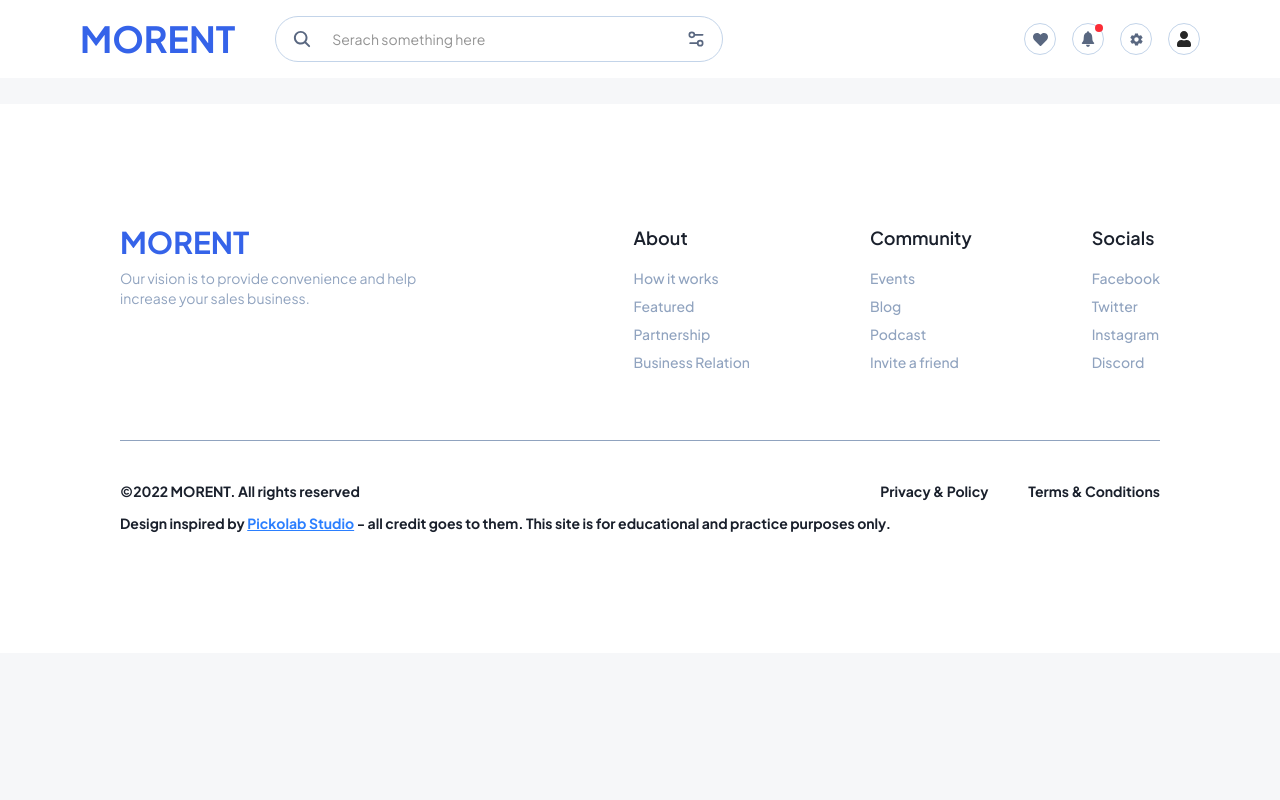
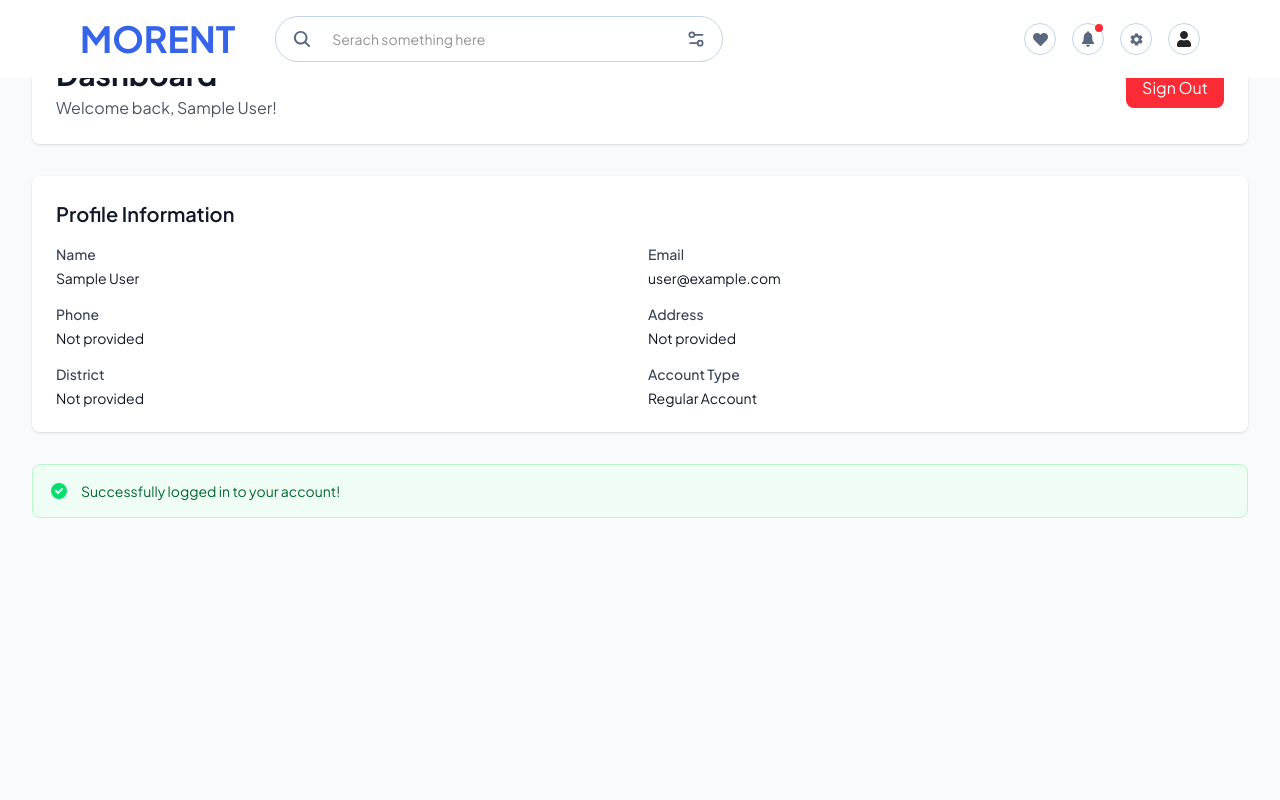
Before and after one commit to manjurul369/next-car, a Next.js app: page /auth/admin/dashboard in a window 1280 px wide. Shown: the top 800 px of the page. Built offline with nearby package versions, Linux system fonts and the light colour scheme; no server answers; sample sign-in values are in the browser's storage.

Commit message:
feat: enhance Google authentication flow and improve dashboard UI

```diff
--- a/app/api/auth/[...nextauth]/route.js
+++ b/app/api/auth/[...nextauth]/route.js
@@ -1,9 +1,7 @@
 import NextAuth from 'next-auth'
 import GoogleProvider from 'next-auth/providers/google'
-import { MongoDBAdapter } from '@next-auth/mongodb-adapter'
 import { connectDB } from '@/helper/db'
 import { User } from '@/models/user'
-import mongoose from 'mongoose'
 
 const handler = NextAuth({
   providers: [
@@ -12,7 +10,6 @@ const handler = NextAuth({
       clientSecret: process.env.GOOGLE_CLIENT_SECRET,
     })
   ],
-  adapter: MongoDBAdapter(mongoose.connection.client),
   callbacks: {
     async signIn({ user, account, profile }) {
       try {
@@ -20,7 +17,7 @@ const handler = NextAuth({
 
         if (account.provider === 'google') {
           // Check if user already exists
-          const existingUser = await User.findOne({
+          let existingUser = await User.findOne({
             $or: [
               { email: user.email },
               { googleId: account.providerAccountId }
@@ -33,37 +30,61 @@ const handler = NextAuth({
               name: user.name,
               email: user.email,
               googleId: account.providerAccountId,
-              phone: '', // Will be filled later if needed
-              address: '', // Will be filled later if needed
-              district: '', // Will be filled later if needed
-              nid: null, // Will be filled later if needed
-              drivingLicense: '', // Will be filled later if needed
+              phone: '',
+              address: '',
+              district: '',
+              nid: null,
+              drivingLicense: '',
               password: '', // No password for Google users
             });
 
-            await newUser.save();
+            existingUser = await newUser.save();
+            console.log('New Google user created:', existingUser._id);
+          } else {
+            console.log('Existing user found:', existingUser._id);
+            // Update Google ID if it doesn't exist
+            if (!existingUser.googleId) {
+              existingUser.googleId = account.providerAccountId;
+              await existingUser.save();
+            }
           }
         }
 
         return true;
       } catch (error) {
         console.error('Error during sign in:', error);
-        return false;
+        return true; // Allow sign in even if there's a database error
       }
     },
+
+    async jwt({ token, account, user }) {
+      // Persist the OAuth account info in the JWT token
+      if (account) {
+        token.accessToken = account.access_token;
+        token.provider = account.provider;
+        token.providerAccountId = account.providerAccountId;
+      }
+
+      if (user) {
+        token.id = user.id;
+      }
+
+      return token;
+    },
+
     async session({ session, token }) {
       try {
         await connectDB();
-        const user = await User.findOne({ email: session.user.email });
+        const dbUser = await User.findOne({ email: session.user.email });
 
-        if (user) {
-          session.user.id = user._id.toString();
-          session.user.phone = user.phone;
-          session.user.address = user.address;
-          session.user.district = user.district;
-          session.user.nid = user.nid;
-          session.user.drivingLicense = user.drivingLicense;
-          session.user.isGoogleUser = !!user.googleId;
+        if (dbUser) {
+          session.user.id = dbUser._id.toString();
+          session.user.phone = dbUser.phone;
+          session.user.address = dbUser.address;
+          session.user.district = dbUser.district;
+          session.user.nid = dbUser.nid;
+          session.user.drivingLicense = dbUser.drivingLicense;
+          session.user.isGoogleUser = !!dbUser.googleId;
         }
 
         return session;
@@ -72,15 +93,32 @@ const handler = NextAuth({
         return session;
       }
     },
+
+    async redirect({ url, baseUrl }) {
+      console.log('Redirect callback - url:', url, 'baseUrl:', baseUrl);
+
+      // Always redirect to dashboard after successful authentication
+      if (url.includes('callbackUrl')) {
+        const urlParams = new URLSearchParams(url.split('?')[1]);
+        const callbackUrl = urlParams.get('callbackUrl');
+        if (callbackUrl) {
+          return decodeURIComponent(callbackUrl);
+        }
+      }
+
+      // Default redirect to dashboard
+      return `${baseUrl}/auth/admin/dashboard`;
+    },
   },
   pages: {
     signIn: '/auth/admin/login',
-    error: '/auth/error',
+    error: '/auth/admin/login',
   },
   session: {
     strategy: 'jwt',
   },
   secret: process.env.NEXTAUTH_SECRET,
+  debug: process.env.NODE_ENV === 'development',
 })
 
 export { handler as GET, handler as POST }
--- a/app/auth/admin/dashboard/page.js
+++ b/app/auth/admin/dashboard/page.js
@@ -1,7 +1,110 @@
-import React from 'react'
+"use client";
+import { useSession, signOut } from 'next-auth/react';
+import { useRouter } from 'next/navigation';
+import { useEffect } from 'react';
 
 export default function Dashboard() {
+  const { data: session, status } = useSession();
+  const router = useRouter();
+
+  useEffect(() => {
+    if (status === 'loading') return; // Still loading
+    if (!session) router.push('/auth/admin/login'); // Not authenticated
+  }, [session, status, router]);
+
+  if (status === 'loading') {
+    return (
+      <div className="min-h-screen flex items-center justify-center">
+        <div className="text-center">
+          <div className="animate-spin rounded-full h-32 w-32 border-b-2 border-primary"></div>
+          <p className="mt-4 text-gray-600">Loading dashboard...</p>
+        </div>
+      </div>
+    );
+  }
+
+  if (!session) {
+    return null; // Will redirect to login
+  }
+
+  const handleSignOut = async () => {
+    await signOut({
+      callbackUrl: '/auth/admin/login',
+      redirect: true
+    });
+  };
+
   return (
-    <div>Dashboard</div>
-  )
+    <div className="min-h-screen bg-gray-50 py-8">
+      <div className="max-w-7xl mx-auto px-4 sm:px-6 lg:px-8">
+        {/* Header */}
+        <div className="bg-white rounded-lg shadow-sm p-6 mb-8">
+          <div className="flex justify-between items-center">
+            <div>
+              <h1 className="text-3xl font-bold text-gray-900">Dashboard</h1>
+              <p className="text-gray-600 mt-1">Welcome back, {session.user.name}!</p>
+            </div>
+            <button
+              onClick={handleSignOut}
+              className="bg-red-500 hover:bg-red-600 text-white px-4 py-2 rounded-lg transition-colors"
+            >
+              Sign Out
+            </button>
+          </div>
+        </div>
+
+        {/* User Information */}
+        <div className="bg-white rounded-lg shadow-sm p-6 mb-8">
+          <h2 className="text-xl font-semibold text-gray-900 mb-4">Profile Information</h2>
+          <div className="grid grid-cols-1 md:grid-cols-2 gap-4">
+            <div>
+              <label className="block text-sm font-medium text-gray-700">Name</label>
+              <p className="mt-1 text-sm text-gray-900">{session.user.name || 'Not provided'}</p>
+            </div>
+            <div>
+              <label className="block text-sm font-medium text-gray-700">Email</label>
+              <p className="mt-1 text-sm text-gray-900">{session.user.email || 'Not provided'}</p>
+            </div>
+            <div>
+              <label className="block text-sm font-medium text-gray-700">Phone</label>
+              <p className="mt-1 text-sm text-gray-900">{session.user.phone || 'Not provided'}</p>
+            </div>
+            <div>
+              <label className="block text-sm font-medium text-gray-700">Address</label>
+              <p className="mt-1 text-sm text-gray-900">{session.user.address || 'Not provided'}</p>
+            </div>
+            <div>
+              <label className="block text-sm font-medium text-gray-700">District</label>
+              <p className="mt-1 text-sm text-gray-900">{session.user.district || 'Not provided'}</p>
+            </div>
+            <div>
+              <label className="block text-sm font-medium text-gray-700">Account Type</label>
+              <p className="mt-1 text-sm text-gray-900">
+                {session.user.isGoogleUser ? 'Google Account' : 'Regular Account'}
+              </p>
+            </div>
+          </div>
+        </div>
+
+        {/* Success Message */}
+        <div className="bg-green-50 border border-green-200 rounded-lg p-4">
+          <div className="flex">
+            <div className="flex-shrink-0">
+              <svg className="h-5 w-5 text-green-400" fill="currentColor" viewBox="0 0 20 20">
+                <path fillRule="evenodd" d="M10 18a8 8 0 100-16 8 8 0 000 16zm3.707-9.293a1 1 0 00-1.414-1.414L9 10.586 7.707 9.293a1 1 0 00-1.414 1.414l2 2a1 1 0 001.414 0l4-4z" clipRule="evenodd" />
+              </svg>
+            </div>
+            <div className="ml-3">
+              <p className="text-sm text-green-800">
+                {session.user.isGoogleUser ?
+                  'Successfully signed in with Google! Your account has been created.' :
+                  'Successfully logged in to your account!'
+                }
+              </p>
+            </div>
+          </div>
+        </div>
+      </div>
+    </div>
+  );
 }
--- a/public/components/admin/Login.js
+++ b/public/components/admin/Login.js
@@ -60,14 +60,12 @@ export default function login() {
     const handleGoogleLogin = async () => {
         try {
             setSubmitMessage("Redirecting to Google...");
-            const result = await signIn('google', {
-                callbackUrl: '/auth/admin/dashboard',
+
+            await signIn('google', {
+                callbackUrl: `${window.location.origin}/auth/admin/dashboard`,
                 redirect: true,
             });
 
-            if (result?.error) {
-                setSubmitMessage("Google login failed. Please try again.");
-            }
         } catch (error) {
             console.error("Google login error:", error);
             setSubmitMessage("Google login failed. Please try again.");
--- a/public/components/admin/SignUp.js
+++ b/public/components/admin/SignUp.js
@@ -144,14 +144,13 @@ export default function signup() {
     const handleGoogleSignUp = async () => {
         try {
             setSubmitMessage("Redirecting to Google...");
-            const result = await signIn('google', {
-                callbackUrl: '/auth/admin/dashboard',
+
+            // Use signIn with proper callback URL
+            await signIn('google', {
+                callbackUrl: `${window.location.origin}/auth/admin/dashboard`,
                 redirect: true,
             });
 
-            if (result?.error) {
-                setSubmitMessage("Google sign-up failed. Please try again.");
-            }
         } catch (error) {
             console.error("Google sign-up error:", error);
             setSubmitMessage("Google sign-up failed. Please try again.");
```
